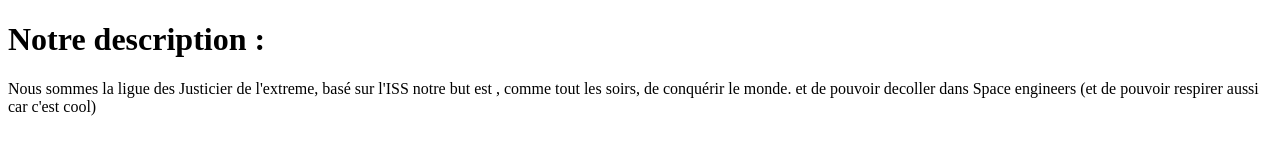
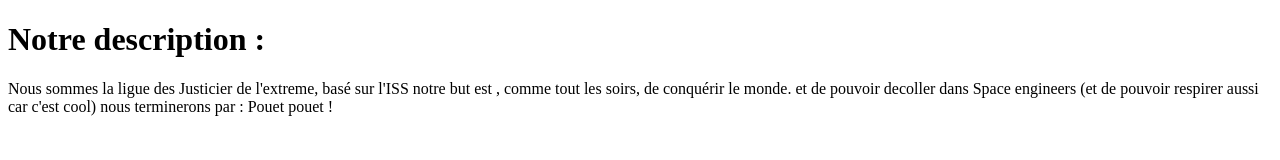
Before and after one commit to Index-True/tp-git, a plain HTML site: page index.html in a window 1280 px wide. Drawn offline with Linux system fonts and the light colour scheme.

Commit message:
description morgan pouet pouet style'

```diff
--- a/index.html
+++ b/index.html
@@ -9,7 +9,7 @@
 <body>
     <h1>Notre description :</h1>
         <p> Nous sommes la ligue des Justicier de l'extreme, basé sur l'ISS notre  but est , comme tout les soirs, de conquérir le monde.
-            et de pouvoir decoller dans Space engineers (et de pouvoir respirer aussi car c'est cool)
+            et de pouvoir decoller dans Space engineers (et de pouvoir respirer aussi car c'est cool) nous terminerons par : Pouet pouet !
         </p>
 </body>
 </html>
```
